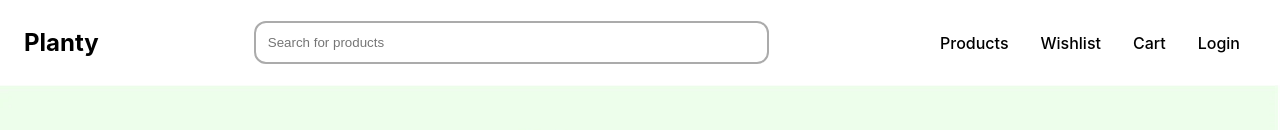
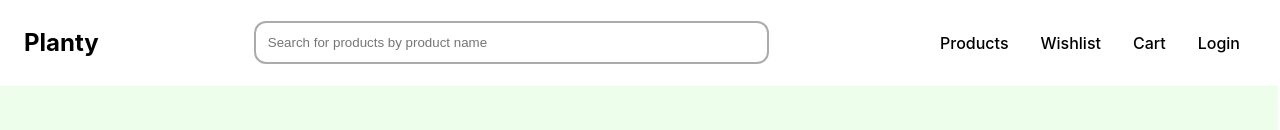
Before and after one commit to srinivas180/planty-2, a React (Create React App) app: page / in a window 1280 px wide. Shown: the top 130 px of the page. Built offline with nearby package versions, Linux system fonts and the light colour scheme; what miragejs would draw is missing.

Commit message:
added better placeholder and title description of search input

```diff
--- a/src/components/Navbar/Navbar.jsx
+++ b/src/components/Navbar/Navbar.jsx
@@ -50,10 +50,10 @@ export function Navbar() {
             <div className="search">
                 <label className="search__label">
                     <input
-                        title="Search for products"
+                        title="Search for products by product names"
                         className="search__input"
                         type="search"
-                        placeholder="Search for products"
+                        placeholder="Search for products by product name"
                         name="search"
                         value={filters.search}
                         onChange={handleSearch}
```
